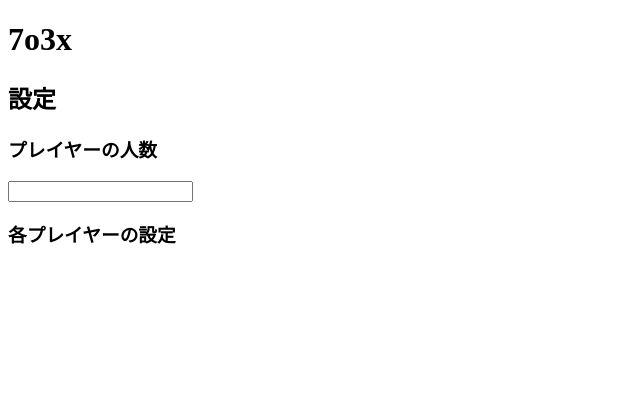
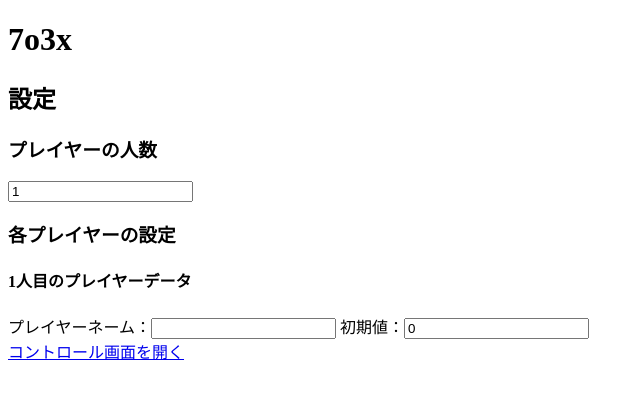
Before and after one commit to newt-20st/score-watcher, a Vue app: page /#/setting in a window 1280 px wide. Shown: the top 398 px of the page, without its empty margins (0-644 px from the left). Built offline with nearby package versions, Linux system fonts and the light colour scheme.

Commit message:
add: プレイヤー人数、名前、初期値などを設定可能に

```diff
--- a/src/store/index.js
+++ b/src/store/index.js
@@ -2,15 +2,17 @@ import { createStore } from 'vuex'
 
 const store = new createStore({
     state: {
-        players: [{ name: "aaa", score: 0 },
-        { name: "bbb", score: 0 },
-        { name: "ccc", score: 0 },],
-    }, mutations: {
+        players: [],
+    },
+    mutations: {
         plus(state, parameter) {
             state.players[parameter].score += 1;
         },
         minus(state, parameter) {
             state.players[parameter].score -= 1;
+        },
+        update(state, parameter) {
+            state.players = parameter
         }
     }
 });
--- a/src/views/Control.vue
+++ b/src/views/Control.vue
@@ -69,7 +69,7 @@ export default {
     },
     minus(e) {
       store.commit("minus", e);
-      this.log.unshift({ type: "minus", position: e });
+      this.log.unshift({ type: "minus", position: e, timestamp: new Date() });
     },
     getHMS(e) {
       return e.getHours() + ":" + e.getMinutes() + ":" + e.getSeconds() + " ";
--- a/src/views/Setting.vue
+++ b/src/views/Setting.vue
@@ -3,13 +3,44 @@
     <h1>7o3x</h1>
     <h2>設定</h2>
     <h3>プレイヤーの人数</h3>
-    <input v-model="number" max="10" />
+    <input
+      :value="players.length"
+      @input="number($event.target.value)"
+      max="10"
+      type="number"
+    />
     <h3>各プレイヤーの設定</h3>
+    <div class="playerSetting">
+      <div v-for="(player, index) of players" :key="index">
+        <h4>{{ index + 1 }}人目のプレイヤーデータ</h4>
+        プレイヤーネーム：<input type="text" v-model="player.name" />
+        初期値：<input type="number" v-model="player.score" />
+      </div>
+    </div>
+    <router-link to="/control"> コントロール画面を開く </router-link>
   </div>
 </template>
 
 <script>
+import store from "../store";
 export default {
   name: "Home",
+  data: function () {
+    return {
+      players: [{ name: "", score: 0 }],
+    };
+  },
+  updated() {
+    store.commit("update", this.players);
+  },
+  methods: {
+    number(value) {
+      if (this.players.length <= value) {
+        this.players.push({ name: "", score: 0 });
+      } else if (this.players.length > value) {
+        this.players.pop();
+      }
+    },
+  },
 };
 </script>
```
